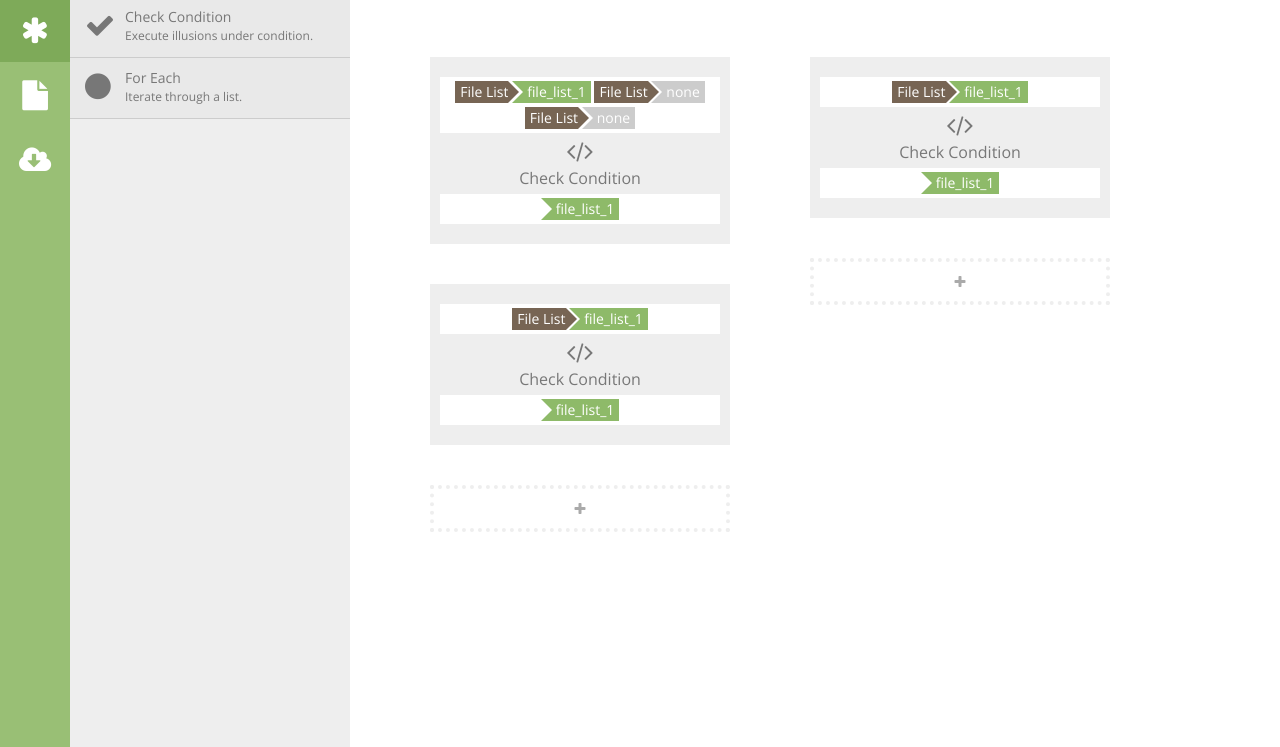
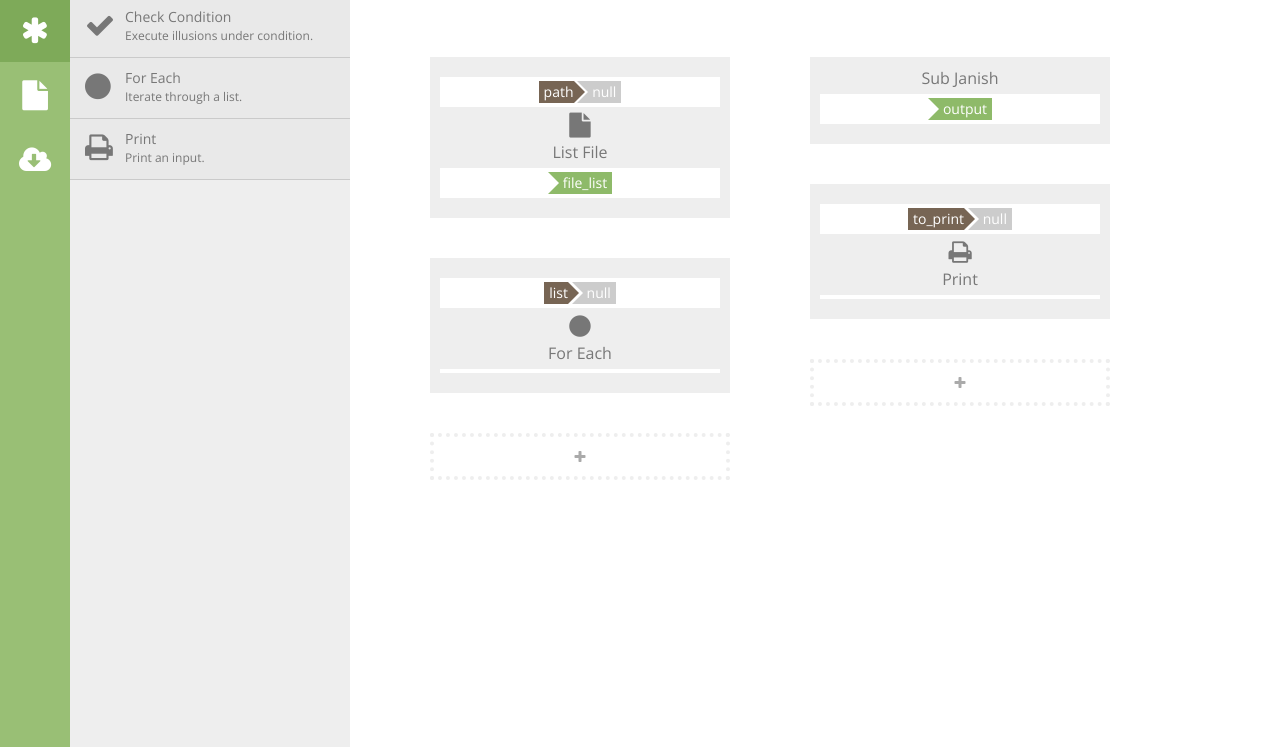
Before and after one commit to bra1ny/brainish-editor, a plain HTML site: page index.html in a window 1280 px wide. Shown: the part 53-800 px from the top of the page. Drawn offline with nearby package versions, Linux system fonts and the light colour scheme.

Commit message:
a lot of changes

```diff
--- a/illusions.json
+++ b/illusions.json
@@ -9,21 +9,26 @@
         "description": "Execute illusions under condition.",
         "illusion": "IF",
         "input": ["input1", "input2"],
-        "output": ["output1", "output2"],
-        "sub": {
-          "body": "iterator"
-        }
+        "output": ["output1", "output2"]
       },
       {
         "name": "For Each",
         "icon": "circle",
         "description": "Iterate through a list.",
         "illusion": "FOR",
-        "input": ["input1", "input2"],
-        "output": ["output1", "output2"],
+        "input": ["list"],
+        "output": [],
         "sub": {
           "body": "iterator"
         }
+      },
+      {
+        "name": "Print",
+        "icon": "print",
+        "description": "Print an input.",
+        "illusion": "PRINT",
+        "input": ["to_print"],
+        "output": []
       }
     ]
   },
@@ -35,8 +40,9 @@
         "name": "List File",
         "icon": "file",
         "description": "List all the files in a directory.",
-        "input": ["input1", "input2"],
-        "output": ["output1", "output2"],
+        "illusion": "LS",
+        "input": ["path"],
+        "output": ["file_list"],
         "sub": {
           "body": "iterator"
         }
--- a/index.html
+++ b/index.html
@@ -18,7 +18,8 @@
 </div>
 <div id="panel">
     <div id="panel-move">
-        <div id="illusion-panel">
+        <div id="janish-panel">
+            <!--
             <div class="illusion-col">
                 <div class="illusion" id="illusion-1" draggable="true">
                     <div class="input">
@@ -82,6 +83,7 @@
                     <i class="fa fa-plus"></i>
                 </div>
             </div>
+            -->
         </div>
         <canvas id="panel-background" width="2000" height="2000"></canvas>
     </div>
@@ -101,6 +103,44 @@
     </div>
     <hr />
 </script>
+<script id="template-janish-item" type="text/html">
+    <div class="janish" draggable="true">
+        <div class="input">
+            <% for (var i in input) { %>
+            <div class="value-item">
+                <div class="value-input"><%- input[i] %></div>
+                <div class="value-output value-no" draggable="true">null</div>
+            </div>
+            <% } %>
+        </div>
+        <div class="icon"><i class="fa fa-<%- icon %>"></i></div>
+        <div class="name"><%- name %></div>
+        <div class="output">
+            <% for (var i in output) { %>
+            <div class="value-item">
+                <div class="value-output"><%- output[i] %></div>
+            </div>
+            <% } %>
+        </div>
+    </div>
+</script>
+<script id="template-janish-sub" type="text/html">
+    <div class="janish">
+        <div class="name"><%- name %></div>
+        <div class="output">
+            <% for (var i in output) { %>
+            <div class="value-item">
+                <div class="value-output"><%- output[i] %></div>
+            </div>
+            <% } %>
+        </div>
+    </div>
+</script>
+<script id="template-janish-plus" type="text/html">
+    <div class="janish janish-plus">
+        <i class="fa fa-plus"></i>
+    </div>
+</script>
 <script type="application/javascript" src="javascripts/jquery.js"></script>
 <script type="application/javascript" src="javascripts/underscore-template.min.js"></script>
 <script type="application/javascript" src="javascripts/editor.js"></script>
--- a/javascripts/editor.js
+++ b/javascripts/editor.js
@@ -1,8 +1,10 @@
 // Generated by CoffeeScript 1.8.0
 (function() {
-  var DRAGGING_ILLUSION_FROM_LIST, DRAGGING_ILLUSION_FROM_PANEL, DRAGGING_OUTPUT_FROM_PANEL, currentDraggingData, currentDraggingType, currentIllusionList, documentReady, illusions, loadIllusions, logLocation, setupDropEvent;
+  var $janishPlus, DRAGGING_ILLUSION_FROM_LIST, DRAGGING_ILLUSION_FROM_PANEL, DRAGGING_OUTPUT_FROM_PANEL, colHeight, currentDraggingData, currentDraggingType, currentIllusionList, documentReady, drawJanish, drawPadding, illusionDict, illusions, loadIllusions, loadJanish, logLocation, panel_janish, setupDropEvent, templateJanishItem, templateJanishSub;
 
   illusions = null;
+
+  illusionDict = {};
 
   currentIllusionList = 0;
 
@@ -16,6 +18,31 @@
 
   DRAGGING_OUTPUT_FROM_PANEL = 3;
 
+  panel_janish = [
+    {
+      "id": "list_file_1",
+      "illusion": "LS",
+      "input": {
+        "path": "."
+      }
+    }, {
+      "id": "for_each_1",
+      "illusion": "FOR",
+      "input": {
+        "list": "#list_file_1.file_list"
+      },
+      "sub": {
+        "body": {
+          "id": "print_1",
+          "illusion": "PRINT",
+          "input": {
+            "content": "#for_each_1.iterator"
+          }
+        }
+      }
+    }
+  ];
+
   logLocation = function() {
     var $illusion1;
     $illusion1 = $("#illusion-2");
@@ -25,7 +52,15 @@
   };
 
   loadIllusions = function() {
-    var $illusionList, $illusionType, $item, createDragStart, i, ill, setChangeCurrentIllusionList, str_i, templateIllusionItem, templateIllusionTypeItem, _ref, _results;
+    var $illusionList, $illusionType, $item, createDragStart, i, ill, illusion, illusionType, setChangeCurrentIllusionList, str_i, templateIllusionItem, templateIllusionTypeItem, _i, _j, _len, _len1, _ref, _ref1, _results;
+    for (_i = 0, _len = illusions.length; _i < _len; _i++) {
+      illusionType = illusions[_i];
+      _ref = illusionType["list"];
+      for (_j = 0, _len1 = _ref.length; _j < _len1; _j++) {
+        illusion = _ref[_j];
+        illusionDict[illusion["illusion"]] = illusion;
+      }
+    }
     templateIllusionTypeItem = _template($("#template-illusion-type-item").html());
     $illusionType = $("#illusion-type");
     $illusionType.html("");
@@ -53,10 +88,10 @@
     templateIllusionItem = _template($("#template-illusion-item").html());
     $illusionList = $("#illusion-list");
     $illusionList.html("");
-    _ref = illusions[currentIllusionList]["list"];
+    _ref1 = illusions[currentIllusionList]["list"];
     _results = [];
-    for (str_i in _ref) {
-      ill = _ref[str_i];
+    for (str_i in _ref1) {
+      ill = _ref1[str_i];
       $item = $(templateIllusionItem(ill));
       createDragStart = function() {
         var currentIll, dragStart;
@@ -75,12 +110,76 @@
 
   setupDropEvent = function() {
     $(".illusion-plus").on("dragover", function(e) {
-      return e.preventDefault();
+      e.preventDefault();
+      return $(this).addClass("drag-over");
+    });
+    $(".illusion-plus").on("dragleave", function(e) {
+      e.preventDefault();
+      return $(this).removeClass("drag-over");
     });
     return $(".illusion-plus").on("drop", function(e) {
       console.log(currentDraggingType);
       return console.log(currentDraggingData);
     });
+  };
+
+  colHeight = [];
+
+  drawPadding = function(col, height) {};
+
+  templateJanishItem = _template($("#template-janish-item").html());
+
+  templateJanishSub = _template($("#template-janish-sub").html());
+
+  $janishPlus = $("#template-janish-plus").html();
+
+  drawJanish = function(janish, col) {
+    var $janish, illusion, j, key, sub_janish, _i, _len, _ref;
+    if (Array.isArray(janish)) {
+      for (_i = 0, _len = janish.length; _i < _len; _i++) {
+        j = janish[_i];
+        drawJanish(j, col);
+      }
+      $("#janish-col-" + col).append($janishPlus);
+    } else {
+      illusion = illusionDict[janish["illusion"]];
+      console.log(illusion);
+      $janish = templateJanishItem(illusion);
+      $("#janish-col-" + col).append($janish);
+      if (janish.sub) {
+        _ref = janish.sub;
+        for (key in _ref) {
+          sub_janish = _ref[key];
+          col++;
+          console.log(key);
+          console.log(sub_janish);
+          $("#janish-col-" + col).append(templateJanishSub({
+            "name": "Sub Janish",
+            "output": ["output"]
+          }));
+          drawJanish(sub_janish, col);
+          if (!Array.isArray(sub_janish)) {
+            $("#janish-col-" + col).append($janishPlus);
+          }
+        }
+      }
+    }
+    return col;
+  };
+
+  loadJanish = function() {
+    var $item, $janishPanel, i, _i;
+    console.log(panel_janish);
+    colHeight = [];
+    $janishPanel = $("#janish-panel");
+    $janishPanel.html("");
+    for (i = _i = 0; _i < 20; i = ++_i) {
+      colHeight.push(0);
+      $item = $('<div class="janish-col"></div>');
+      $item.attr("id", "janish-col-" + i);
+      $janishPanel.append($item);
+    }
+    return drawJanish(panel_janish, 0);
   };
 
   documentReady = function() {
@@ -89,7 +188,8 @@
       "dataType": "json",
       "success": function(data) {
         illusions = data;
-        return loadIllusions();
+        loadIllusions();
+        return loadJanish();
       }
     });
     return setupDropEvent();
--- a/stylesheets/editor.less
+++ b/stylesheets/editor.less
@@ -70,7 +70,7 @@ h1 {
     margin: 0;
     padding: 0;
     border: 0;
-    border-top: 1px solid #cccccc;
+    border-top: 1px solid #cacaca;
   }
   .illusion-option {
     width: 280px;
@@ -104,14 +104,14 @@ h1 {
   background: #ffffff;
   padding: 50px 0 0 350px;
   overflow: auto;
-  #illusion-panel {
+  #janish-panel {
     position: absolute;
   }
-  .illusion-col{
+  .janish-col{
     margin: 20px 0 0 80px;
     float: left;
   }
-  .illusion {
+  .janish {
     background: #eeeeee;
     width: 300px;
     color: #777777;
@@ -178,11 +178,14 @@ h1 {
       background: #cccccc;
     }
   }
-  .illusion-plus {
+  .janish-plus {
     border: 4px dotted #eeeeee;
     background: #ffffff;
     text-align: center;
     color: #aaaaaa;
+    &.drag-over {
+      border: 4px dotted #cccccc;
+    }
   }
 }
 
```
Also changed, not shown: javascripts/editor.coffee (+84 -1 lines), stylesheets/editor.css, 1 other file.
